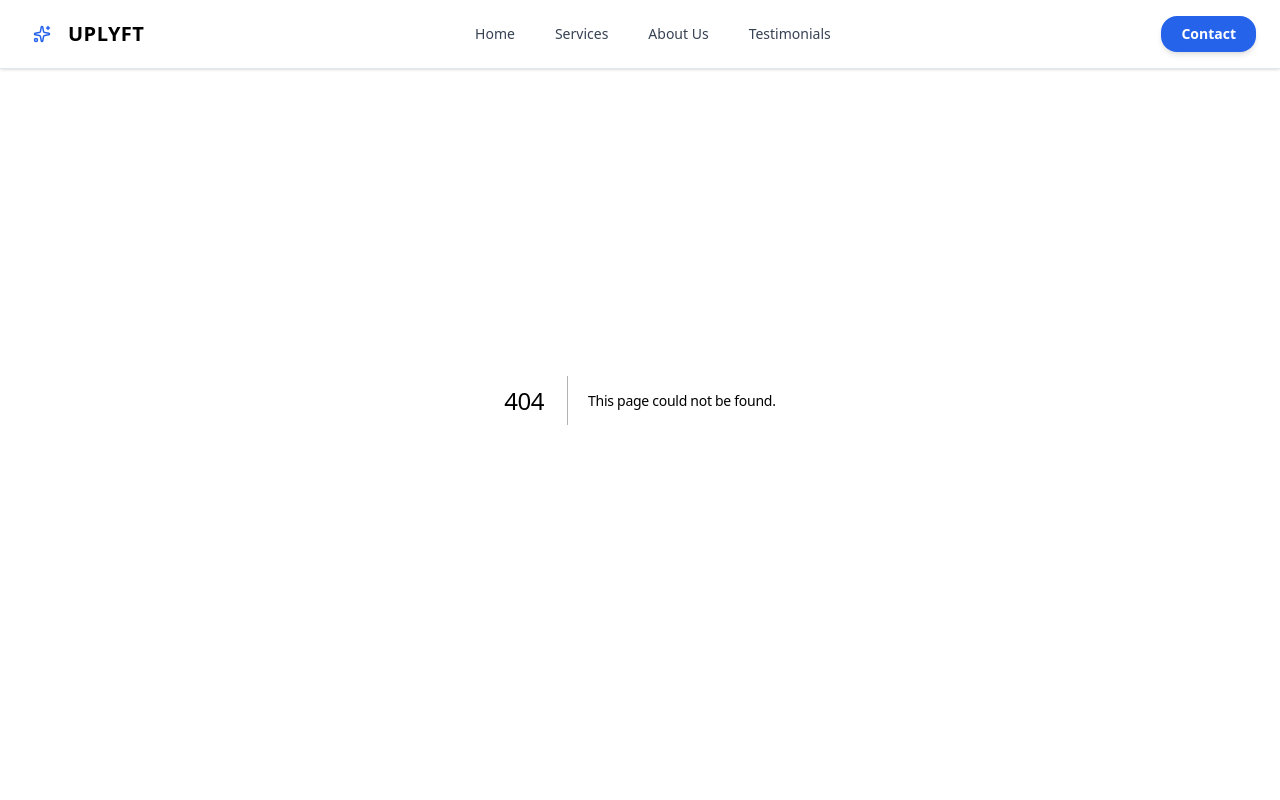
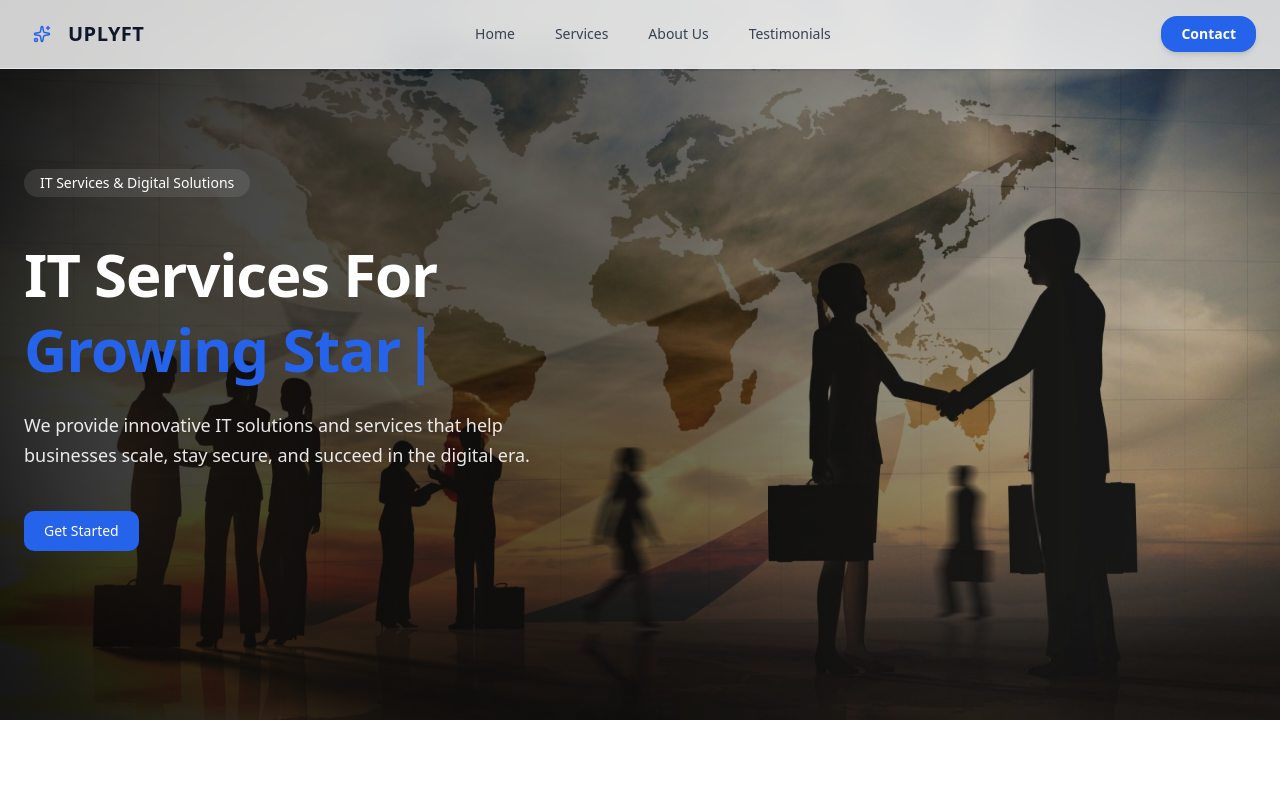
Before and after one commit to cipher997/uplyft.me, a Next.js app: page /uplyft.me/ in a window 1280 px wide. Before the commit this address had no page. Shown: the top 800 px of the page. Built offline with nearby package versions, Linux system fonts and the light colour scheme.

Commit message:
update next.config.ts and Hero.tsx

```diff
--- a/next.config.ts
+++ b/next.config.ts
@@ -2,6 +2,8 @@ import type { NextConfig } from "next";
 
 const nextConfig: NextConfig = {
   output:"export",
+  basePath: "/uplyft.me",
+  assetPrefix: "/uplyft.me/",
 };
 
 export default nextConfig;
--- a/sections/Hero/Hero.tsx
+++ b/sections/Hero/Hero.tsx
@@ -8,7 +8,7 @@ export function Hero() {
       <div
         className="absolute inset-0 bg-cover bg-center"
         style={{
-          backgroundImage: "url('hero-main.jpg')",
+          backgroundImage: "url('/hero-main.jpg')",
         }}
       />
 
```
